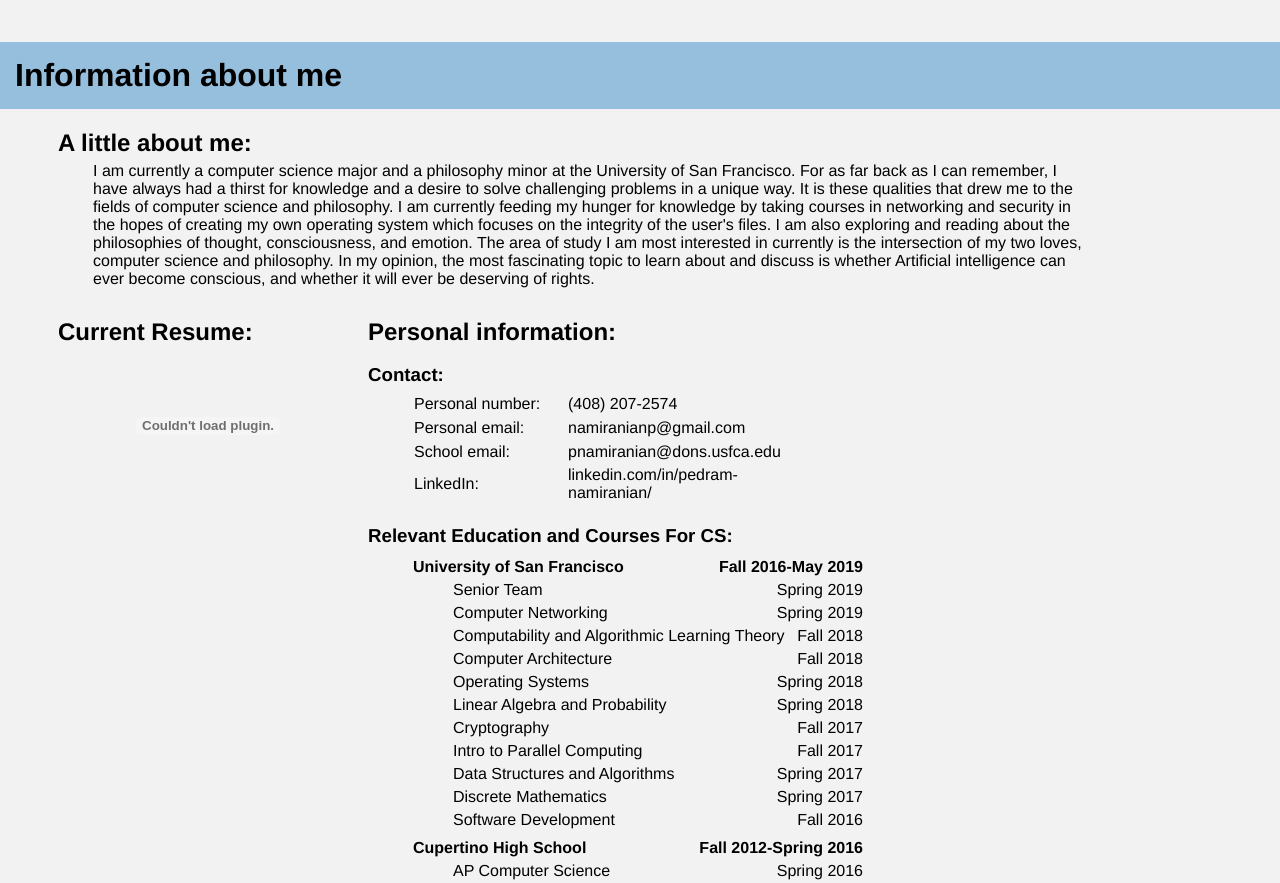
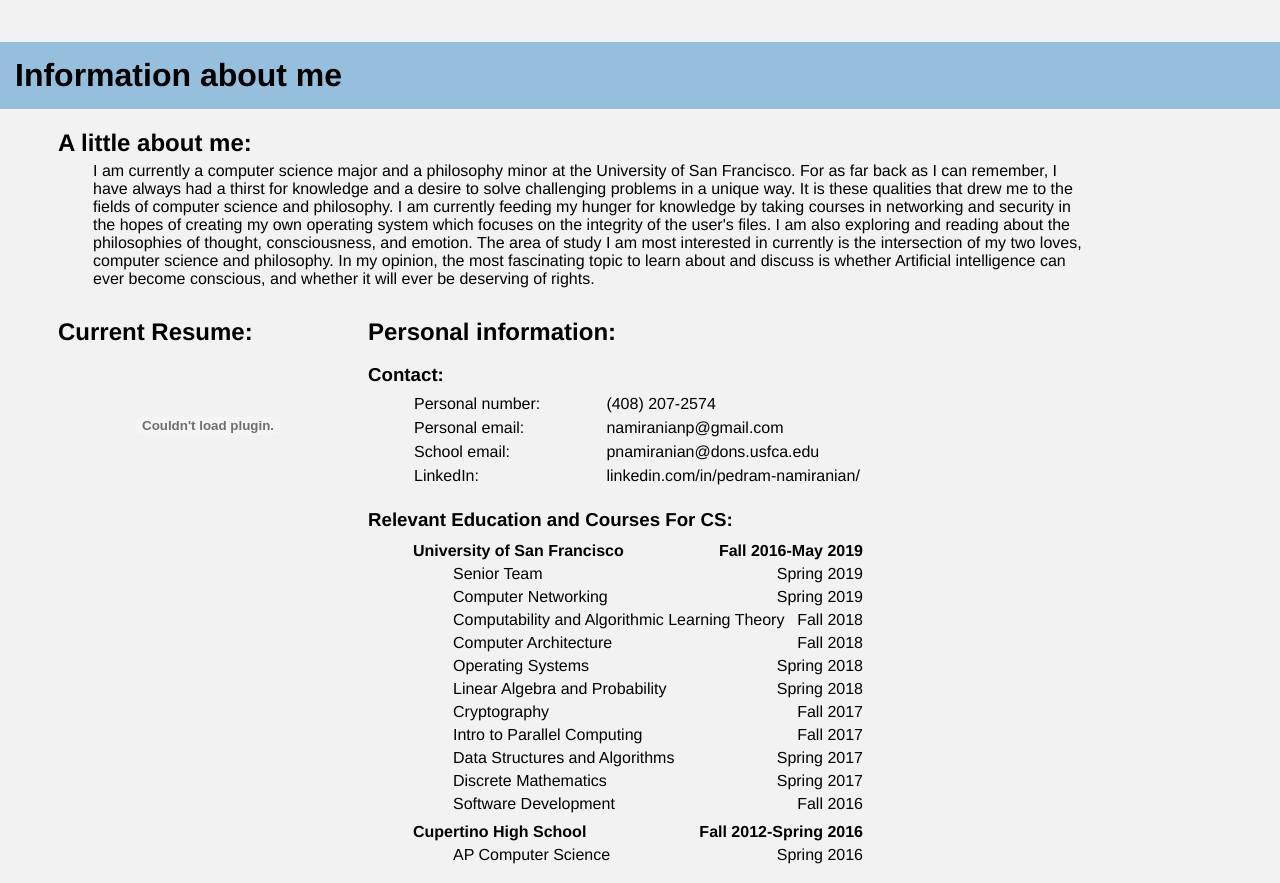
Before and after one commit to namiranianp/namiranianp.github.io, a plain HTML site: page index.html in a window 1280 px wide. Shown: the part 664-1547 px from the top of the page. Drawn offline with Linux system fonts and the light colour scheme.

Commit message:
fixing linkedin spacing

```diff
--- a/index.css
+++ b/index.css
@@ -128,7 +128,7 @@ li embed {
 .contact td {
 	border: none;
 	height: 20px;
-	width: 150px;
+	width: 300px;
 }
 
 .projectList p {
```
